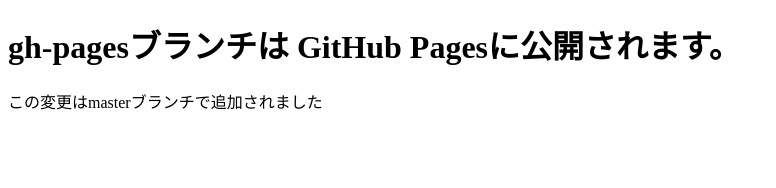
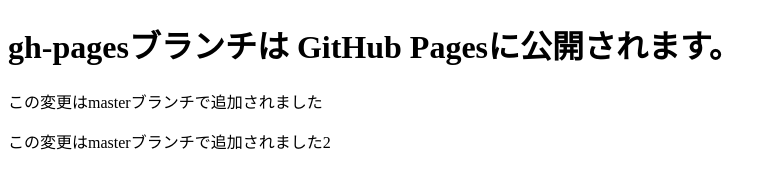
Before and after one commit to ada1897/git-study, a plain HTML site: page index.html in a window 1280 px wide. Shown: the whole page, without its empty margins (0-776 px from the left). Drawn offline with Linux system fonts and the light colour scheme.

Commit message:
段落追加

```diff
--- a/index.html
+++ b/index.html
@@ -9,5 +9,6 @@
 <body>
   <h1>gh-pagesブランチは GitHub Pagesに公開されます。</h1>
   <p>この変更はmasterブランチで追加されました</p>
+  <p>この変更はmasterブランチで追加されました2</p>
 </body>
 </html>
```
